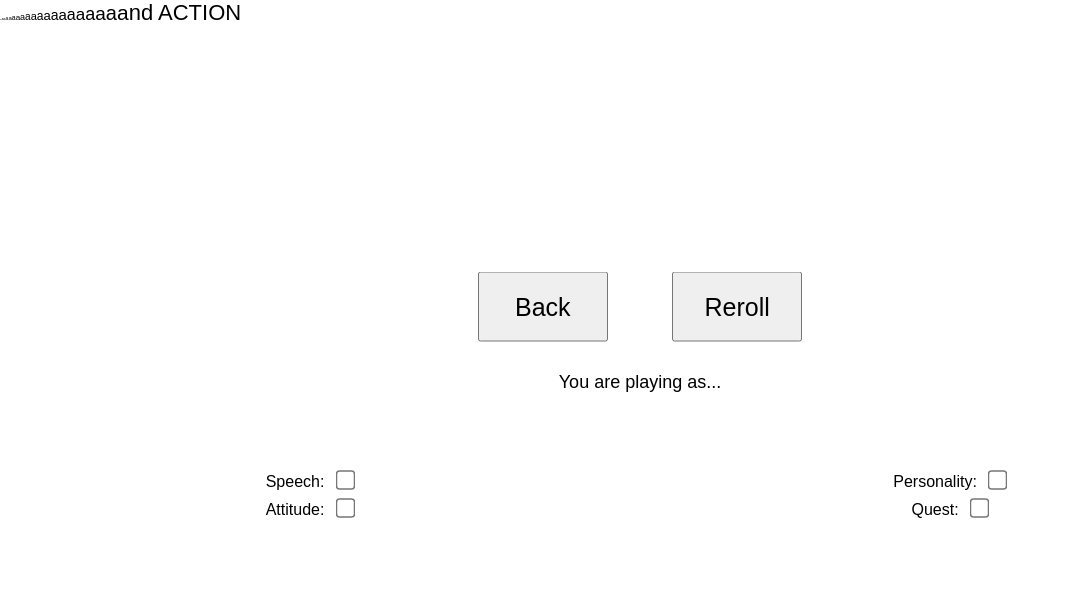
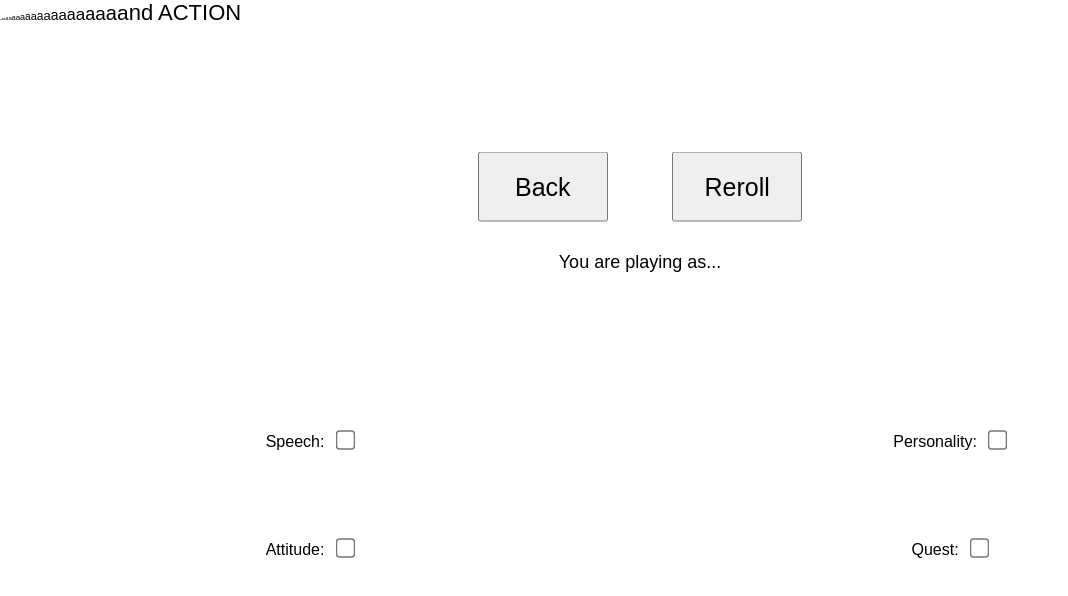
Before and after one commit to Gareth5827/AA, a plain HTML site: page index.html in a window 1280 px wide. Both pictures are taken after a click on the button "Player". Shown: the whole page, without its empty margins (0-1068 px from the left). Drawn offline with Linux system fonts and the light colour scheme.

Commit message:
Adjustments to player menu

```diff
--- a/index.html
+++ b/index.html
@@ -53,7 +53,7 @@
 
         /* Toggle button styling */
         .toggle {
-            margin: 10px 20px;
+            margin: 90px 30px;
             cursor: pointer;
         }
 
```
